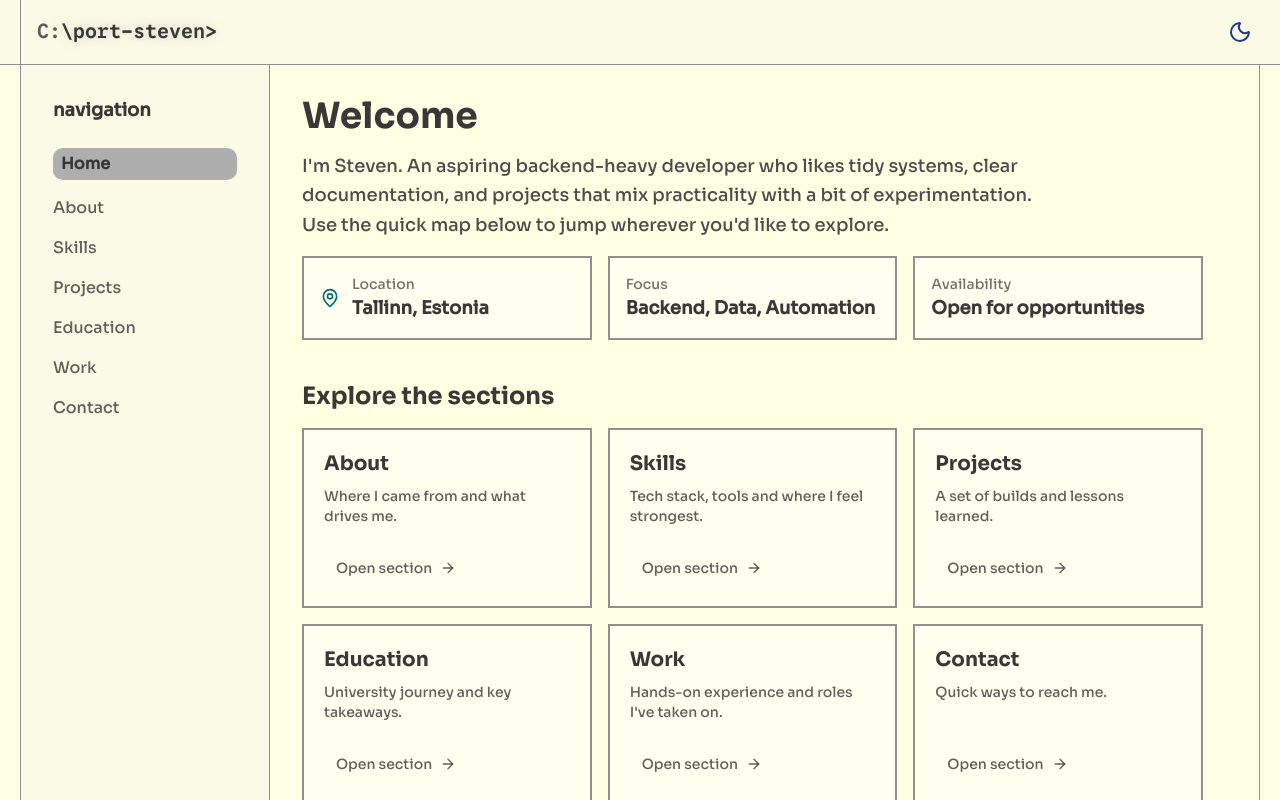
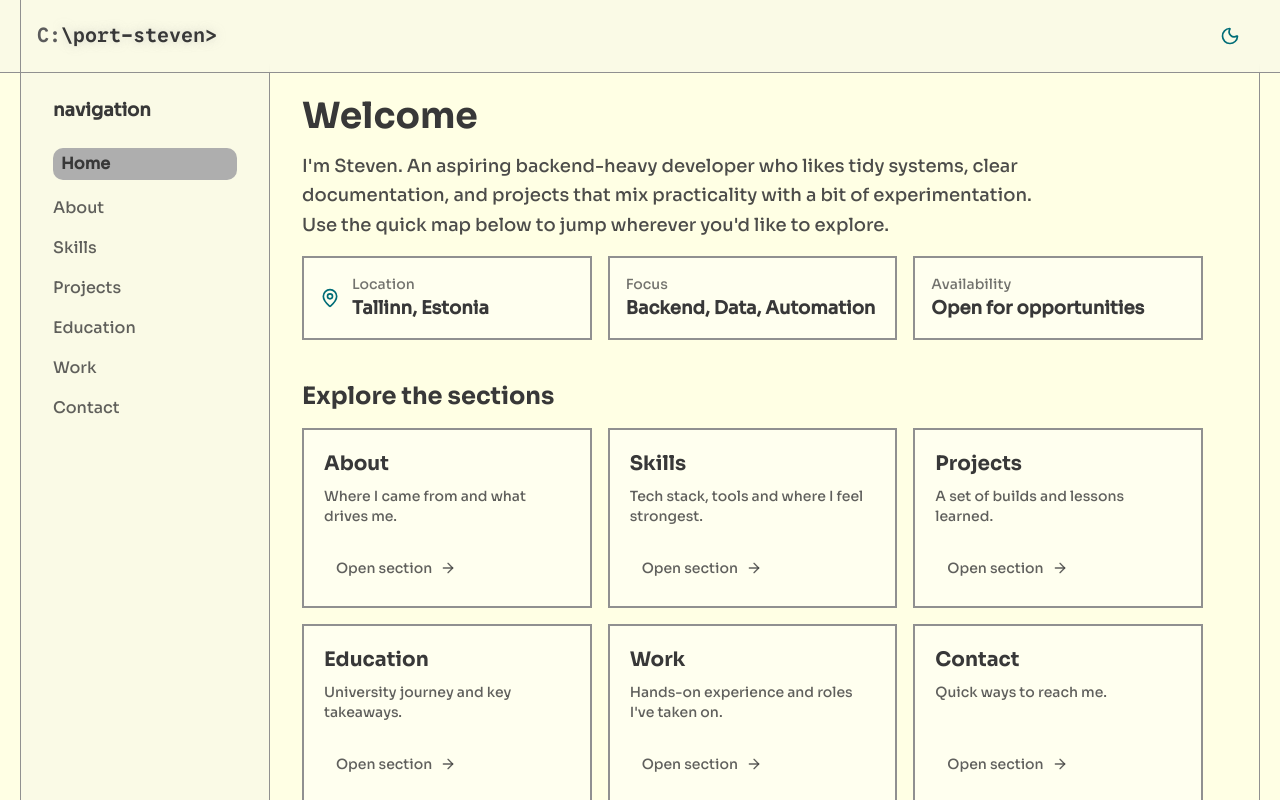
Before and after one commit to StewenE/port-steven, a React (Vite) app: page / in a window 1280 px wide. Shown: the top 800 px of the page. Built offline with nearby package versions, Linux system fonts and the light colour scheme.

Commit message:
feat: adjust styling of theme button

```diff
--- a/src/components/ThemeToggle.tsx
+++ b/src/components/ThemeToggle.tsx
@@ -1,4 +1,4 @@
-import { useEffect,useState } from 'react';
+import { useEffect, useState } from 'react';
 import { Sun, Moon } from 'lucide-react';
 
 export const ThemeToggle = () => {
@@ -26,9 +26,15 @@ export const ThemeToggle = () => {
     return (
         <button
             onClick={toggleTheme}
-            className="z-50 rounded-full transition-colors duration-300 lg:mr-2 focus:outline-hidden"
+            className="theme-toggle z-50 lg:mr-2"
+            aria-label="Toggle theme"
+            type="button"
         >
-            {isDarkMode ? <Sun className="h-6 w-6 text-yellow-300" /> : <Moon className="h-6 w-6 text-blue-900"/>}
+            {isDarkMode ? (
+                <Sun className="h-5 w-5 text-(--card-primary) transition-colors duration-300" />
+            ) : (
+                <Moon className="h-5 w-5 text-(--blue-accent) transition-colors duration-300" />
+            )}
         </button>
-    )
+    );
 }
--- a/src/index.css
+++ b/src/index.css
@@ -208,6 +208,20 @@
   }
 }
 
+@utility theme-toggle {
+  @apply inline-flex items-center justify-center gap-2 px-3 py-1.5  text-foreground/90 transition-all duration-300;
+
+  &:hover {
+    @apply -translate-y-0.5;
+    cursor: pointer;
+  }
+
+  &:active {
+    @apply translate-y-0;
+  }
+
+}
+
 @utility nav-item-active {
   @apply font-semibold transform transition duration-300;
   color: var(--active-text);
```
